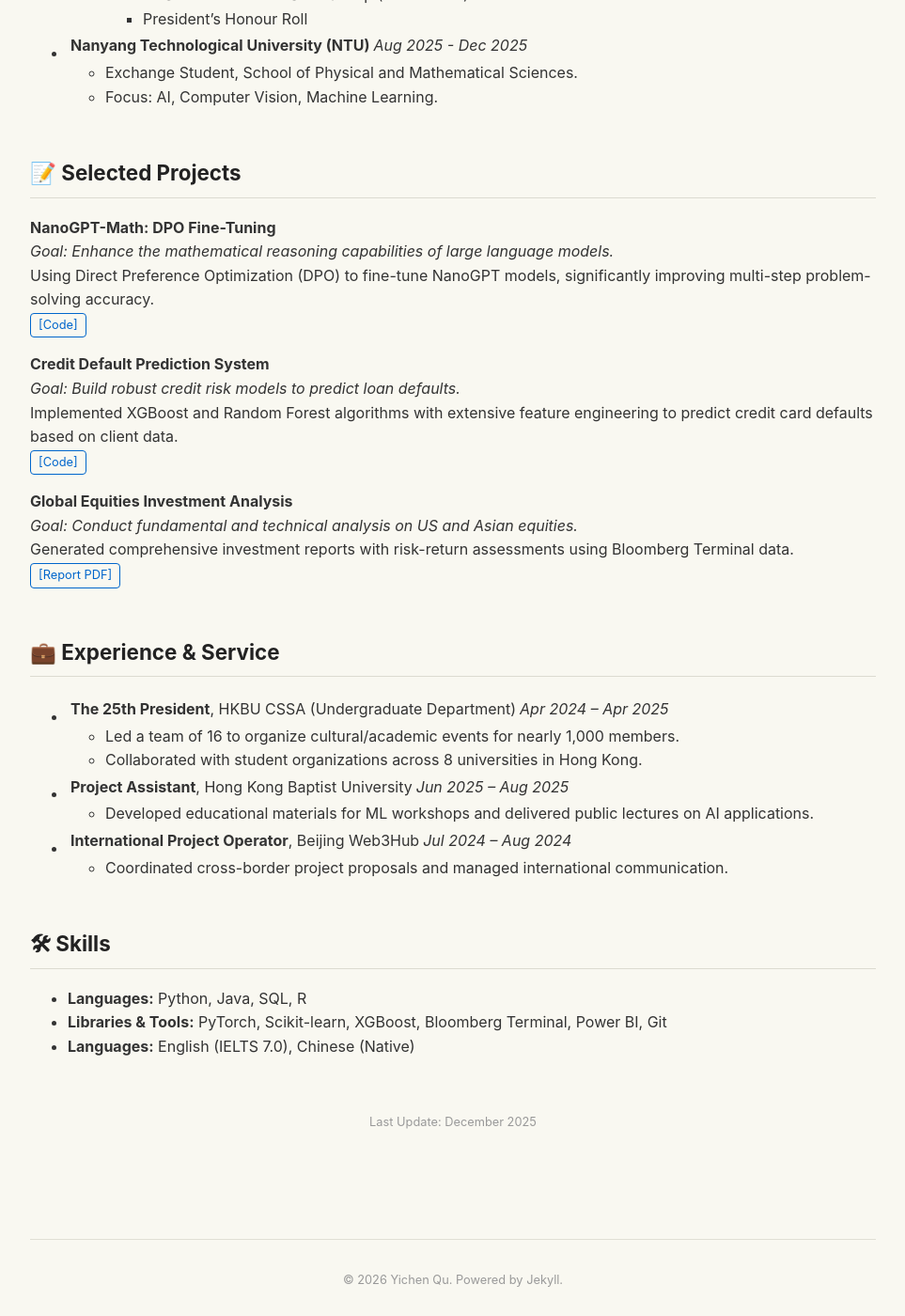
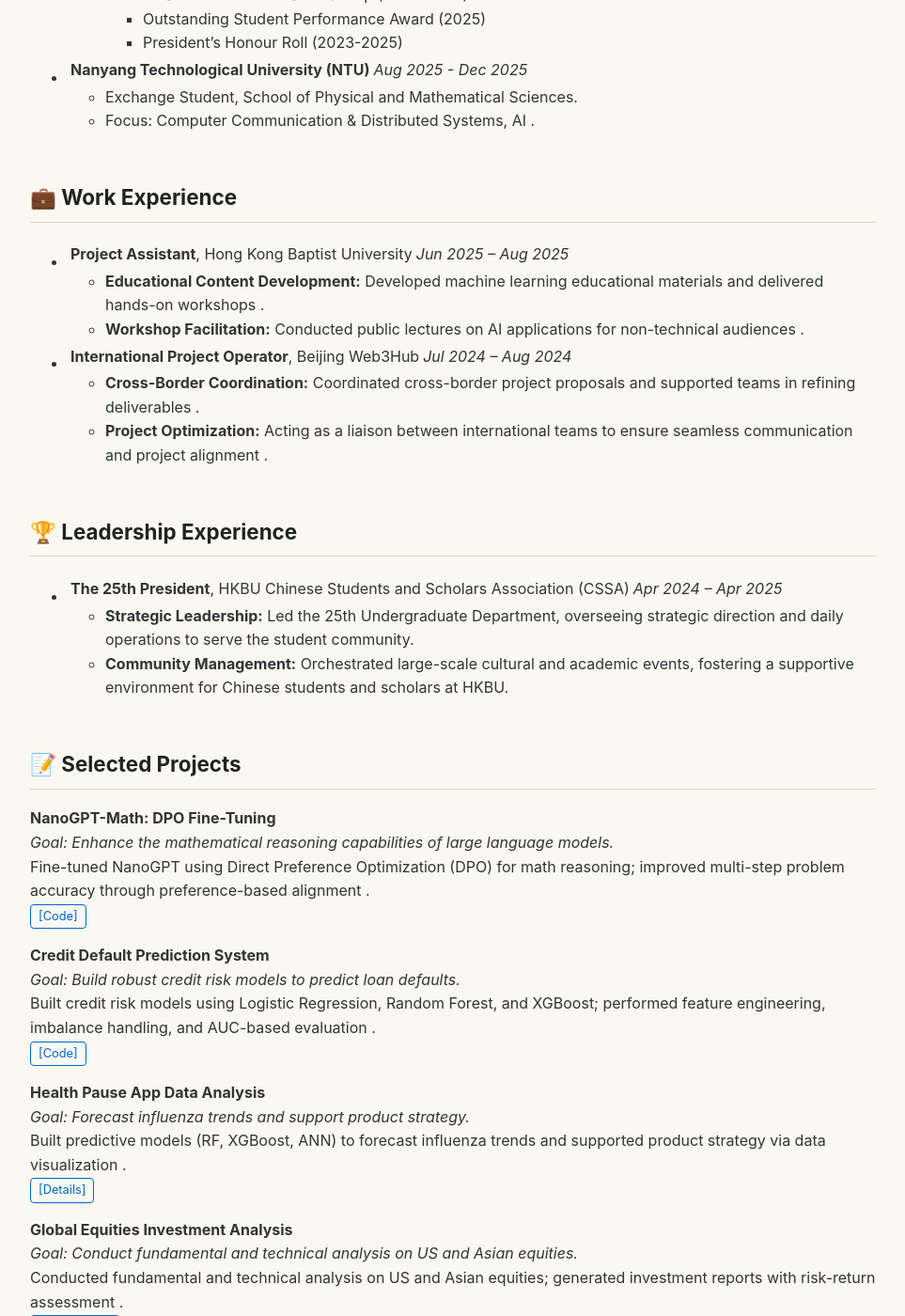
Before and after one commit to Eason-NotFound/Eason.github.io, a Jekyll site: the page built from index.md, in a window 1280 px wide and 1400 px high, scrolled down 1137 px. Shown: the whole window at 94% size, without its empty margins (158-1121 px from the left). Built offline with Jekyll 4.4.1, drawn with Linux system fonts in a browser that asks for light colours; some of the changed text lies outside the part shown.

Commit message:
Update index.md

```diff
--- a/index.md
+++ b/index.md
@@ -12,10 +12,10 @@ title: Yichen (Eason) Qu
             Hong Kong Baptist University (HKBU)
         </p>
         <p>
-            I am a final-year undergraduate student majoring in <b>Business Computing and Data Analytics</b> at HKBU with a CGPA of <b>3.87/4.0</b>. I recently completed an exchange semester at <b>Nanyang Technological University (NTU)</b>, focusing on Mathematics and Computer Science.
+            I am a final-year undergraduate student majoring in <b>Business Computing and Data Analytics</b> at HKBU with a CGPA of <b>3.87/4.0</b> . I recently completed an exchange semester at <b>Nanyang Technological University (NTU)</b>, focusing on Mathematics and Computer Science .
         </p>
         <p>
-            My research interests lie in <b>Data Science</b>, <b>Machine Learning</b>, and <b>Financial Analysis</b>. I am particularly interested in applying Large Language Models (LLMs) to mathematical reasoning and financial forecasting.
+            My research interests lie in <b>Data Science</b>, <b>Machine Learning</b>, and <b>Financial Analysis</b> . I am particularly interested in applying Large Language Models (LLMs) to mathematical reasoning and financial forecasting .
         </p>
         <p>
             <i class="fas fa-map-marker-alt"></i> Hong Kong &nbsp;|&nbsp;
@@ -45,12 +45,29 @@ title: Yichen (Eason) Qu
   * **CGPA:** 3.87 / 4.0
   * *Awards:*
     * Asia-Pacific Economic Cooperation Scholarship (2024-2025)
-    * HKSAR Government Scholarship (2024-2025)
-    * President's Honour Roll
+    * HKSAR Government Scholarship (2024-2027)
+    * Outstanding Student Performance Award (2025)
+    * President's Honour Roll (2023-2025)
 
 * **Nanyang Technological University (NTU)** | *Aug 2025 - Dec 2025*
   * Exchange Student, School of Physical and Mathematical Sciences.
-  * Focus: AI, Computer Vision, Machine Learning.
+  * Focus: Computer Communication & Distributed Systems, AI .
+
+<h2 id="work-experience">💼 Work Experience</h2>
+
+* **Project Assistant**, Hong Kong Baptist University | *Jun 2025 – Aug 2025*
+  * **Educational Content Development:** Developed machine learning educational materials and delivered hands-on workshops .
+  * **Workshop Facilitation:** Conducted public lectures on AI applications for non-technical audiences .
+
+* **International Project Operator**, Beijing Web3Hub | *Jul 2024 – Aug 2024*
+  * **Cross-Border Coordination:** Coordinated cross-border project proposals and supported teams in refining deliverables .
+  * **Project Optimization:** Acting as a liaison between international teams to ensure seamless communication and project alignment .
+
+<h2 id="leadership">🏆 Leadership Experience</h2>
+
+* **The 25th President**, HKBU Chinese Students and Scholars Association (CSSA) | *Apr 2024 – Apr 2025*
+  * **Strategic Leadership:** Led the 25th Undergraduate Department, overseeing strategic direction and daily operations to serve the student community.
+  * **Community Management:** Orchestrated large-scale cultural and academic events, fostering a supportive environment for Chinese students and scholars at HKBU.
 
 <h2 id="projects">📝 Selected Projects</h2>
 
@@ -58,7 +75,7 @@ title: Yichen (Eason) Qu
 <br>
 *Goal: Enhance the mathematical reasoning capabilities of large language models.*
 <br>
-Using Direct Preference Optimization (DPO) to fine-tune NanoGPT models, significantly improving multi-step problem-solving accuracy.
+Fine-tuned NanoGPT using Direct Preference Optimization (DPO) for math reasoning; improved multi-step problem accuracy through preference-based alignment .
 <br>
 <a href="https://github.com/Eason-NotFound/Teaching-NanoGPT-to-Do-Math" class="btn-link">[Code]</a>
 
@@ -66,34 +83,30 @@ Using Direct Preference Optimization (DPO) to fine-tune NanoGPT models, signific
 <br>
 *Goal: Build robust credit risk models to predict loan defaults.*
 <br>
-Implemented XGBoost and Random Forest algorithms with extensive feature engineering to predict credit card defaults based on client data.
+Built credit risk models using Logistic Regression, Random Forest, and XGBoost; performed feature engineering, imbalance handling, and AUC-based evaluation .
 <br>
 <a href="https://github.com/Eason-NotFound/Credit-Card-Default-Prediction" class="btn-link">[Code]</a>
+
+**Health Pause App Data Analysis**
+<br>
+*Goal: Forecast influenza trends and support product strategy.*
+<br>
+Built predictive models (RF, XGBoost, ANN) to forecast influenza trends and supported product strategy via data visualization .
+<br>
+<a href="#" class="btn-link">[Details]</a>
 
 **Global Equities Investment Analysis**
 <br>
 *Goal: Conduct fundamental and technical analysis on US and Asian equities.*
 <br>
-Generated comprehensive investment reports with risk-return assessments using Bloomberg Terminal data.
+Conducted fundamental and technical analysis on US and Asian equities; generated investment reports with risk-return assessment .
 <br>
 <a href="docs/Investment_Report.pdf" class="btn-link">[Report PDF]</a>
-
-<h2 id="experience">💼 Experience & Service</h2>
-
-* **The 25th President**, HKBU CSSA (Undergraduate Department) | *Apr 2024 – Apr 2025*
-  * Led a team of 16 to organize cultural/academic events for nearly 1,000 members.
-  * Collaborated with student organizations across 8 universities in Hong Kong.
-
-* **Project Assistant**, Hong Kong Baptist University | *Jun 2025 – Aug 2025*
-  * Developed educational materials for ML workshops and delivered public lectures on AI applications.
-
-* **International Project Operator**, Beijing Web3Hub | *Jul 2024 – Aug 2024*
-  * Coordinated cross-border project proposals and managed international communication.
 
 <h2 id="skills">🛠 Skills</h2>
 
 * **Languages:** Python, Java, SQL, R
-* **Libraries & Tools:** PyTorch, Scikit-learn, XGBoost, Bloomberg Terminal, Power BI, Git
+* **Libraries & Tools:** PyTorch, Scikit-learn, XGBoost, Bloomberg Terminal, LLM Fine-Tuning
 * **Languages:** English (IELTS 7.0), Chinese (Native)
 
 <br>
```
